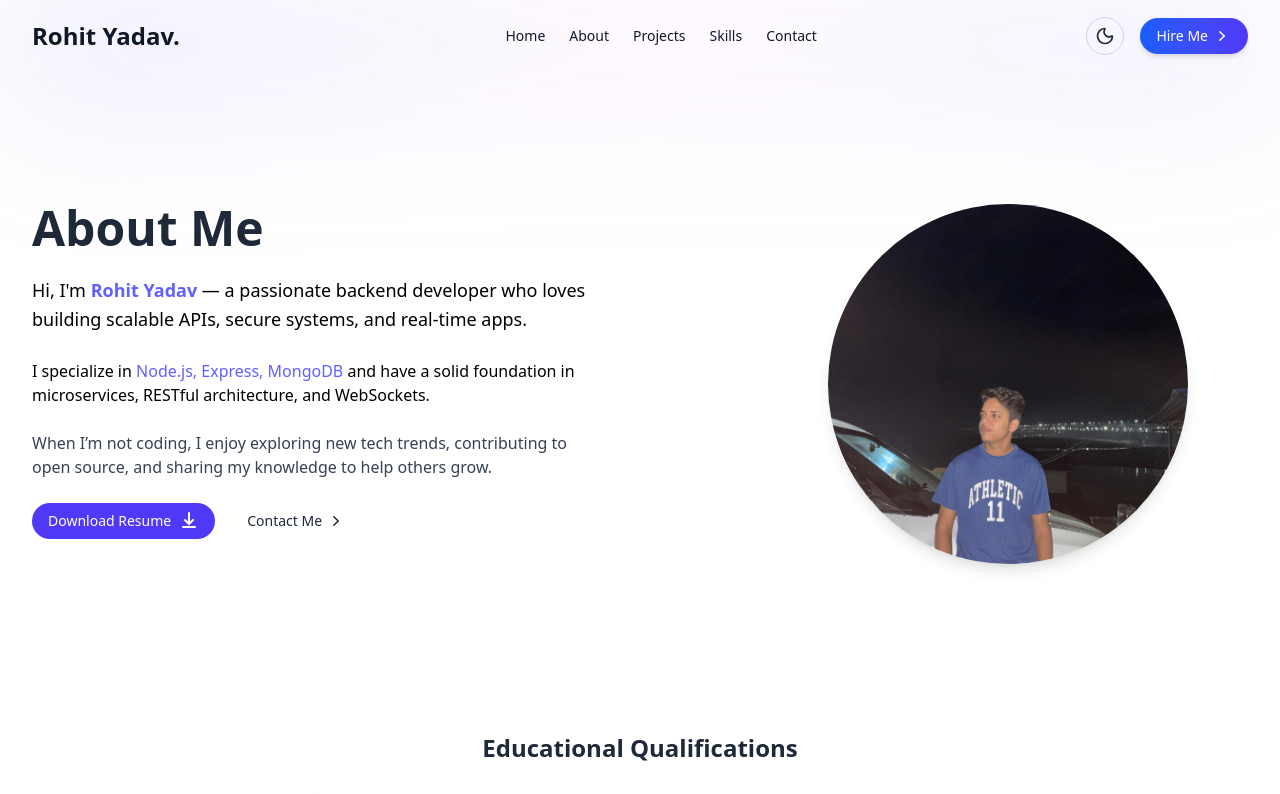
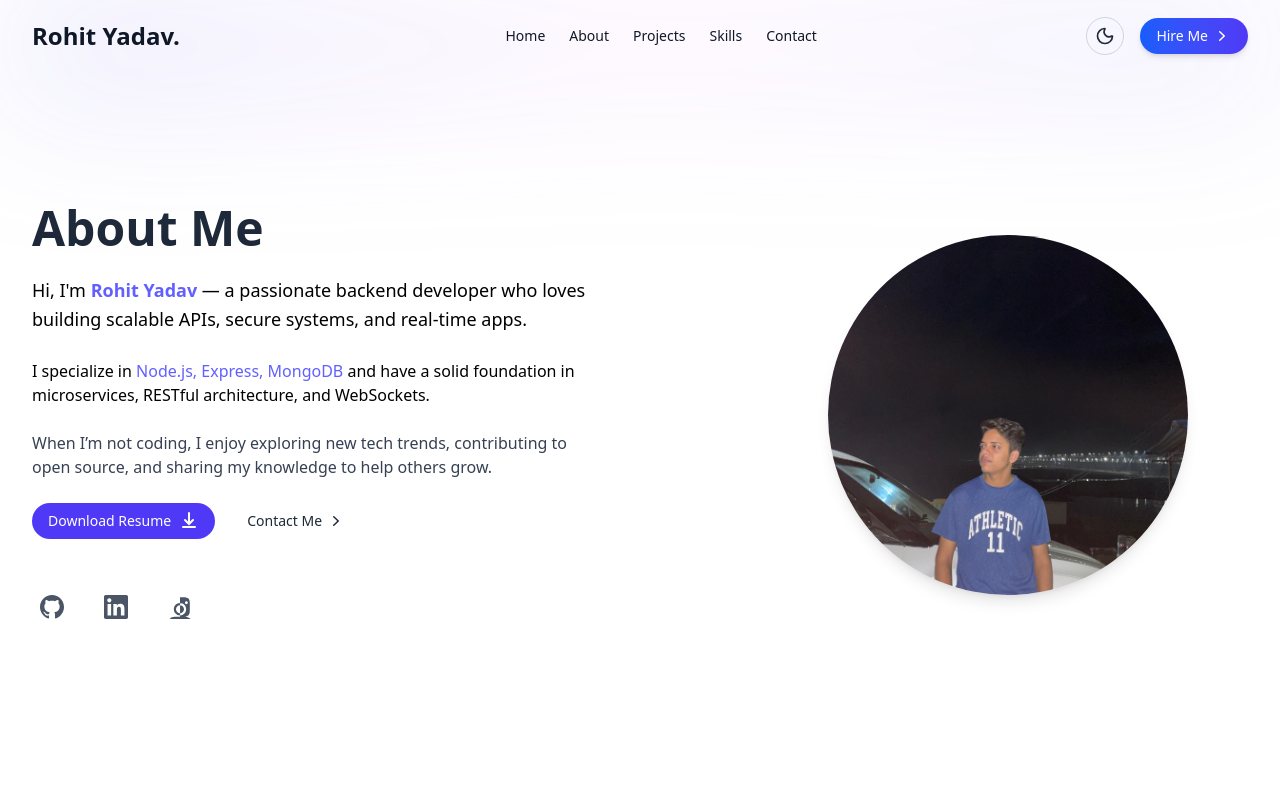
Before and after one commit to RohitBCA456/portfolio, a React (Vite) app: page /about in a window 1280 px wide. Shown: the top 794 px of the page. Built offline with nearby package versions, Linux system fonts and the light colour scheme.

Commit message:
feat: Add social media links to About page and improve component structure

```diff
--- a/src/pages/About.jsx
+++ b/src/pages/About.jsx
@@ -1,4 +1,6 @@
-import React, { useEffect, useState } from "react";
+"use client";
+
+import { useEffect, useState } from "react";
 import { useOutletContext } from "react-router-dom";
 import Container from "../components/Container";
 import me from "../assets/me.jpeg";
@@ -148,6 +150,75 @@
                     </svg>
                   </Link>
                 </motion.div>
+
+                {/* Social Media Links Section */}
+                <motion.div
+                  className="flex gap-x-6 pt-6"
+                  variants={itemVariants}
+                >
+                  <motion.a
+                    href="https://github.com/RohitBCA456"
+                    target="_blank"
+                    rel="noopener noreferrer"
+                    className={`p-2 rounded-full transition-all duration-200 ${
+                      isDark
+                        ? "text-gray-400 hover:text-white hover:bg-gray-800"
+                        : "text-gray-600 hover:text-gray-900 hover:bg-gray-100"
+                    }`}
+                    whileHover={{ scale: 1.1 }}
+                    whileTap={{ scale: 0.95 }}
+                  >
+                    <svg
+                      className="w-6 h-6"
+                      fill="currentColor"
+                      viewBox="0 0 24 24"
+                    >
+                      <path d="M12 0c-6.626 0-12 5.373-12 12 0 5.302 3.438 9.8 8.207 11.387.599.111.793-.261.793-.577v-2.234c-3.338.726-4.033-1.416-4.033-1.416-.546-1.387-1.333-1.756-1.333-1.756-1.089-.745.083-.729.083-.729 1.205.084 1.839 1.237 1.839 1.237 1.07 1.834 2.807 1.304 3.492.997.107-.775.418-1.305.762-1.604-2.665-.305-5.467-1.334-5.467-5.931 0-1.311.469-2.381 1.236-3.221-.124-.303-.535-1.524.117-3.176 0 0 1.008-.322 3.301 1.23.957-.266 1.983-.399 3.003-.404 1.02.005 2.047.138 3.006.404 2.291-1.552 3.297-1.23 3.297-1.23.653 1.653.242 2.874.118 3.176.77.84 1.235 1.911 1.235 3.221 0 4.609-2.807 5.624-5.479 5.921.43.372.823 1.102.823 2.222v3.293c0 .319.192.694.801.576 4.765-1.589 8.199-6.086 8.199-11.386 0-6.627-5.373-12-12-12z" />
+                    </svg>
+                  </motion.a>
+
+                  <motion.a
+                    href="https://www.linkedin.com/in/rohit-yadav-522032353?utm_source=share&utm_campaign=share_via&utm_content=profile&utm_medium=ios_app"
+                    target="_blank"
+                    rel="noopener noreferrer"
+                    className={`p-2 rounded-full transition-all duration-200 ${
+                      isDark
+                        ? "text-gray-400 hover:text-blue-400 hover:bg-gray-800"
+                        : "text-gray-600 hover:text-blue-600 hover:bg-gray-100"
+                    }`}
+                    whileHover={{ scale: 1.1 }}
+                    whileTap={{ scale: 0.95 }}
+                  >
+                    <svg
+                      className="w-6 h-6"
+                      fill="currentColor"
+                      viewBox="0 0 24 24"
+                    >
+                      <path d="M20.447 20.452h-3.554v-5.569c0-1.328-.027-3.037-1.852-3.037-1.853 0-2.136 1.445-2.136 2.939v5.667H9.351V9h3.414v1.561h.046c.477-.9 1.637-1.85 3.37-1.85 3.601 0 4.267 2.37 4.267 5.455v6.286zM5.337 7.433c-1.144 0-2.063-.926-2.063-2.065 0-1.138.92-2.063 2.063-2.063 1.14 0 2.064.925 2.064 2.063 0 1.139-.925 2.065-2.064 2.065zm1.782 13.019H3.555V9h3.564v11.452zM22.225 0H1.771C.792 0 0 .774 0 1.729v20.542C0 23.227.792 24 1.771 24h20.451C23.2 24 24 23.227 24 22.271V1.729C24 .774 23.2 0 22.222 0h.003z" />
+                    </svg>
+                  </motion.a>
+
+                  <motion.a
+                    href="https://www.instagram.com/_rohittttt_?igsh=MWVwMnVmZ2dndjA4dA%3D%3D&utm_source=qr"
+                    target="_blank"
+                    rel="noopener noreferrer"
+                    className={`p-2 rounded-full transition-all duration-200 ${
+                      isDark
+                        ? "text-gray-400 hover:text-pink-400 hover:bg-gray-800"
+                        : "text-gray-600 hover:text-pink-600 hover:bg-gray-100"
+                    }`}
+                    whileHover={{ scale: 1.1 }}
+                    whileTap={{ scale: 0.95 }}
+                  >
+                    <svg
+                      className="w-6 h-6"
+                      fill="currentColor"
+                      viewBox="0 0 24 24"
+                    >
+                      <path d="M12 2.163c3.204 0 3.584.012 4.85.07 3.252.148 4.771 1.691 4.919 4.919.058 1.265.069 1.645.069 4.849 0 3.205-.012 3.584-.069 4.849-.149 3.225-1.664 4.771-4.919 4.919-1.266.058-1.644.07-4.85.07-3.204 0-3.584-.012-4.849-.07-4.358-.2-6.78 2.618-6.98 6.98-.059 1.281-.073 1.689-.073 4.948 0 3.259.014 3.668.072 4.948.2 4.358 2.618 6.78 6.98 6.98 1.281.058 1.689.072 4.948.072 3.259 0 3.668-.014 4.948-.072 4.354-.2 6.782-2.618 6.979-6.98.059-1.28.073-1.689.073-4.948 0-3.259-.014-3.667-.072-4.947-.196-4.354-2.617-6.78-6.979-6.98-1.281-.059-1.69-.073-4.949-.073zm0 5.838c-3.403 0-6.162 2.759-6.162 6.162s2.759 6.163 6.162 6.163 6.162-2.759 6.162-6.163c0-3.403-2.759-6.162-6.162-6.162zm0 10.162c-2.209 0-4-1.79-4-4 0-2.209 1.791-4 4-4s4 1.791 4 4c0 2.21-1.791 4-4 4zm6.406-11.845c-.796 0-1.441.645-1.441 1.44s.645 1.44 1.441 1.44c.795 0 1.439-.645 1.439-1.44s-.644-1.44-1.439-1.44z" />
+                    </svg>
+                  </motion.a>
+                </motion.div>
               </motion.div>
 
               {/* Profile Image */}
@@ -189,7 +260,10 @@
                     }`}
                     initial={{ scale: 0.9 }}
                     animate={{ scale: 1 }}
-                    transition={{ delay: 0.3, duration: 0.4 }}
+                    transition={{
+                      delay: 0.3,
+                      duration: 0.4,
+                    }}
                   >
                     Educational Qualifications
                   </motion.h1>
@@ -227,7 +301,7 @@
                           ],
                         }}
                         transition={{
-                          repeat: Infinity,
+                          repeat: Number.POSITIVE_INFINITY,
                           duration: 1.5,
                           ease: "easeInOut",
                         }}
@@ -286,7 +360,7 @@
                           ],
                         }}
                         transition={{
-                          repeat: Infinity,
+                          repeat: Number.POSITIVE_INFINITY,
                           duration: 1.5,
                           ease: "easeInOut",
                         }}
```
